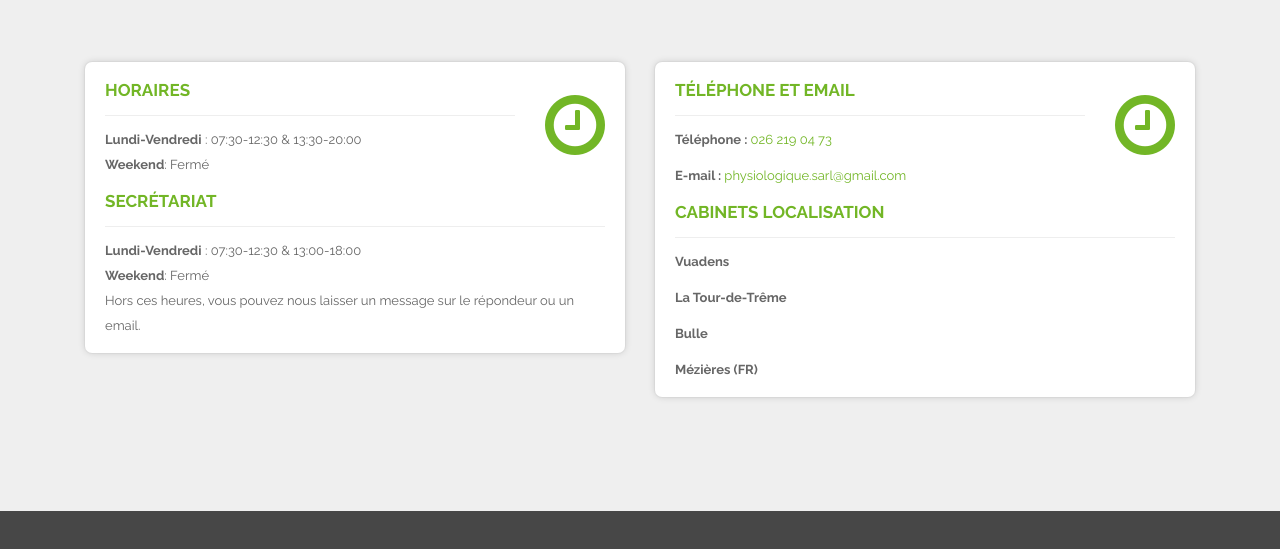
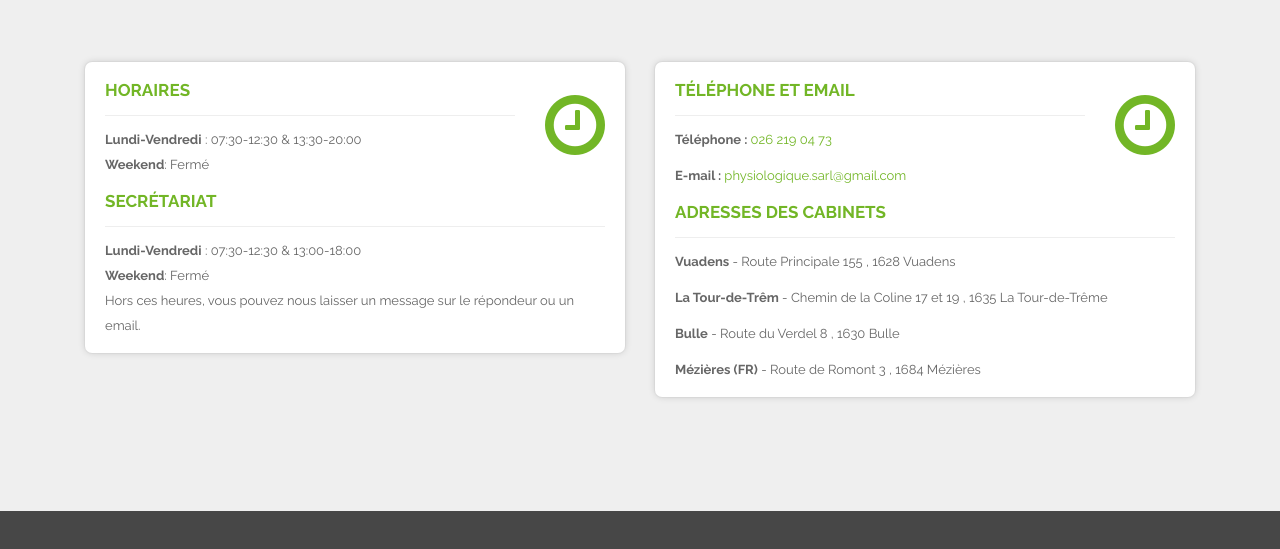
Before and after one commit to andresantana-dev/PhysioLogique, a plain HTML site: page index.html in a window 1280 px wide. Shown: the part 7582-8131 px from the top of the page. Drawn offline with Linux system fonts and the light colour scheme; some packages are replaced by stand-ins of ours; a script that the page names is missing.

Commit message:
add addresses

```diff
--- a/index.html
+++ b/index.html
@@ -960,7 +960,7 @@
         <!-- Team Member Starts -->
         <div class="col-lg-3 col-md-6 col-sm-12">
           <div class="team-member">
-            <!-- Team Member Picture Starts --> <img src="./img/team/catarina_photo.jpg"
+            <!-- Team Member Picture Starts --> <img src="./img/team/catarina2.jpg"
 
               alt="team member">
             <!-- Team Member Picture Ends -->
@@ -1054,14 +1054,14 @@
             <p><strong>E-mail : </strong> <a href="mailto:%20physiologique.sarl@gmail.com">physiologique.sarl@gmail.com</a>
             </p>
           </br>
-            <h1>Cabinets Localisation</h1>
-            <a href="https://www.google.ch/maps/place/Route+Principale+155,+1628+Vuadens/@46.6174948,7.0208285,17z/data=%213m1%214b1%214m5%213m4%211s0x478e62a5015fffdb:0xd8ce5f7d28bf6297%218m2%213d46.6174911%214d7.0230172" target="_blank"><p><strong>Vuadens </strong>
+            <h1>Adresses Des Cabinets</h1>
+            <a href="https://www.google.ch/maps/place/Route+Principale+155,+1628+Vuadens/@46.6174948,7.0208285,17z/data=%213m1%214b1%214m5%213m4%211s0x478e62a5015fffdb:0xd8ce5f7d28bf6297%218m2%213d46.6174911%214d7.0230172" target="_blank"><p><strong>Vuadens</strong> - Route Principale 155 , 1628 Vuadens
             </p></a>
-            <a href="https://www.google.ch/maps/place/Rue+de+la+Colline+17,+1635+La+Tour-de-Tr%C3%AAme/@46.6079461,7.062319,18z/data=%214m5%213m4%211s0x478e62780d90307f:0x23e7532f8eecb6b7%218m2%213d46.608018%214d7.063011" target="_blank"><p><strong>La Tour-de-Trême </strong>
+            <a href="https://www.google.ch/maps/place/Rue+de+la+Colline+17,+1635+La+Tour-de-Tr%C3%AAme/@46.6079461,7.062319,18z/data=%214m5%213m4%211s0x478e62780d90307f:0x23e7532f8eecb6b7%218m2%213d46.608018%214d7.063011" target="_blank"><p><strong>La Tour-de-Trêm</strong> - Chemin de la Coline 17 et 19 , 1635 La Tour-de-Trême
             </p></a>
-            <a href="https://www.google.ch/maps/place/Route+du+Verdel+8,+1630+Bulle/@46.6240158,7.064675,17z/data=%213m1%214b1%214m5%213m4%211s0x478e626635a6c635:0xbb26857cf0f1e319%218m2%213d46.6240121%214d7.0668637" target="_blank"><p><strong>Bulle </strong>
+            <a href="https://www.google.ch/maps/place/Route+du+Verdel+8,+1630+Bulle/@46.6240158,7.064675,17z/data=%213m1%214b1%214m5%213m4%211s0x478e626635a6c635:0xbb26857cf0f1e319%218m2%213d46.6240121%214d7.0668637" target="_blank"><p><strong>Bulle</strong> - Route du Verdel 8 , 1630 Bulle
             </p></a>
-            <a href="https://www.google.ch/maps/place/Route+de+Romont+3,+1684+M%C3%A9zi%C3%A8res/@46.6782099,6.9226491,17z/data=%213m1%214b1%214m5%213m4%211s0x478e7ea3efa670b3:0xae692468048c150d%218m2%213d46.6782062%214d6.9248378" target="_blank"><p><strong>Mézières (FR) </strong>
+            <a href="https://www.google.ch/maps/place/Route+de+Romont+3,+1684+M%C3%A9zi%C3%A8res/@46.6782099,6.9226491,17z/data=%213m1%214b1%214m5%213m4%211s0x478e7ea3efa670b3:0xae692468048c150d%218m2%213d46.6782062%214d6.9248378" target="_blank"><p><strong>Mézières (FR)</strong> - Route de Romont 3 , 1684 Mézières
             </p></a>
             </div>
       </div>
```
Also changed, not shown: img/team/catarina.jpg (added), img/team/catarina2.jpg (added).
